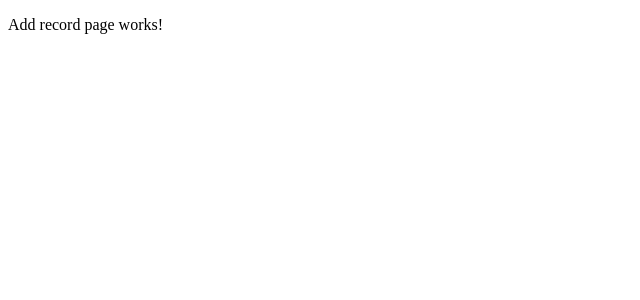
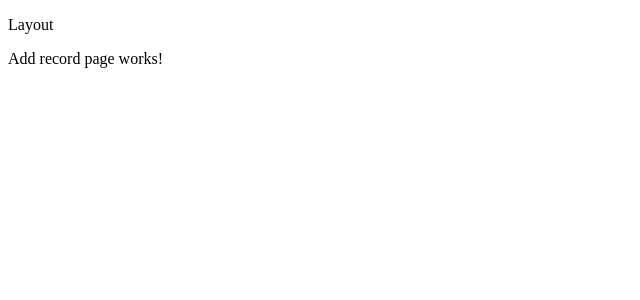
Before and after one commit to Almsrr/lunch-records, a React (Create React App) app: page /add in a window 1280 px wide. Shown: the top 300 px of the page, without its empty margins (0-640 px from the left). Built offline with nearby package versions, Linux system fonts and the light colour scheme.

Commit message:
add layout component

```diff
--- a/src/App.tsx
+++ b/src/App.tsx
@@ -1,18 +1,21 @@
 import { FC } from "react";
 import { BrowserRouter as Router, Routes, Route } from "react-router-dom";
 
-import RecordsPage from "./pages/Records";
+import HomePage from "./pages/Home";
 import AddRecordPage from "./pages/AddRecord";
 import EditRecordPage from "./pages/EditRecord";
+import { Layout } from "./components/Layout";
 
 const App: FC = () => {
   return (
     <Router>
-      <Routes>
-        <Route path="/" element={<RecordsPage />} />
-        <Route path="/add" element={<AddRecordPage />} />
-        <Route path="edit" element={<EditRecordPage />} />
-      </Routes>
+      <Layout>
+        <Routes>
+          <Route path="/" element={<HomePage />} />
+          <Route path="/add" element={<AddRecordPage />} />
+          <Route path="edit" element={<EditRecordPage />} />
+        </Routes>
+      </Layout>
     </Router>
   );
 };
--- /dev/null
+++ b/src/components/Layout/index.tsx
@@ -0,0 +1,10 @@
+import { FC } from "react";
+
+export const Layout: FC = ({ children }) => {
+  return (
+    <div>
+      <p>Layout</p>
+      {children}
+    </div>
+  );
+};
```
